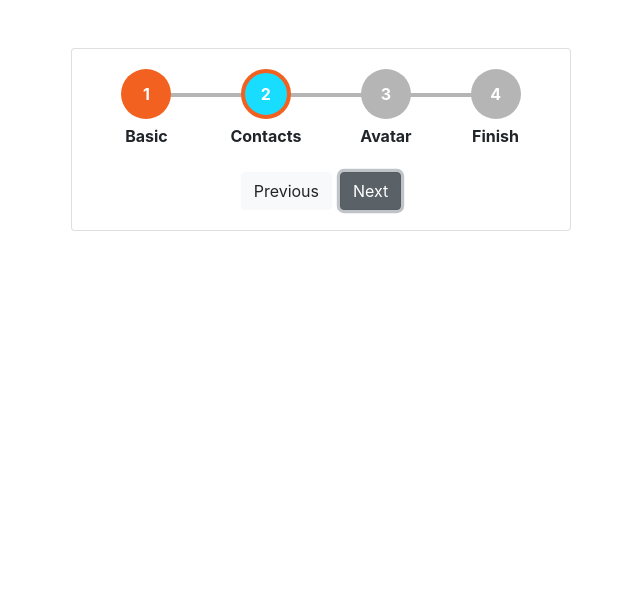
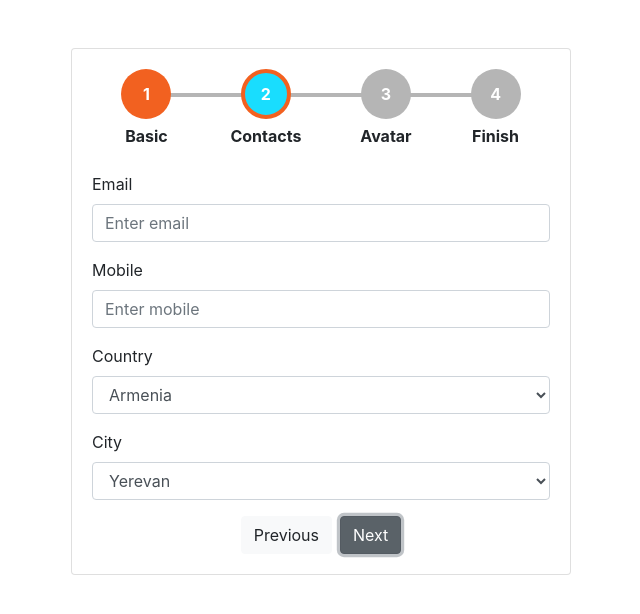
Before and after one commit to andryush/reg-form, a React (Create React App) app: page / in a window 1280 px wide. Both pictures are taken after typing "Sample", "Sample", "Sample123", "Sample123" into the empty fields and a click on the button "Next". Shown: the top 614 px of the page, without its empty margins (319-959 px from the left). Built offline with nearby package versions, Linux system fonts and the light colour scheme.

Commit message:
Step Contacts completed

```diff
--- a/src/components/App/App.jsx
+++ b/src/components/App/App.jsx
@@ -2,13 +2,11 @@ import React, { Component } from "react";
 import "./App.css";
 import "bootstrap/dist/css/bootstrap.css";
 
-import "../hoc/FormCard/FormCard";
 import FormCrad from "../hoc/FormCard/FormCard";
-// import Field from "../Field/Field";
-// import RadioButton from "../RadioButton/RadioButton";
 import ControlButtons from "../ControlButtons/ControlButtons";
 import StatusBar from "../StatusBar/StatusBar";
 import StepBasic from "../StepBasic/StepBasic";
+import StepContacts from "../StepContacts/StepContacts";
 
 class App extends Component {
   constructor() {
@@ -19,12 +17,18 @@ class App extends Component {
       password: "",
       repeatPassword: "",
       gender: "Male",
+      email: "",
+      mobile: "",
+      country: "6",
+      city: "Yerevan",
       step: 1,
       errors: {
         firstname: false,
         lastname: false,
         password: false,
         repeatPassword: false,
+        email: false,
+        mobile: false,
       },
     };
   }
@@ -54,6 +58,20 @@ class App extends Component {
 
     if (this.state.repeatPassword !== this.state.password) {
       errors.repeatPassword = "Must be equal password";
+    }
+
+    if (this.state.step === 2) {
+      if (
+        !/^\w+([.-]?\w+)*@\w+([.-]?\w+)*(\.\w{2,3})+$/.test(this.state.email)
+      ) {
+        errors.email = "Invalid email address";
+      }
+    }
+
+    if (this.state.step === 2) {
+      if (!this.state.mobile.match(/^\d{9}$/)) {
+        errors.mobile = "Invalid mobile. Must be 9 digits";
+      }
     }
 
     if (Object.keys(errors).length > 0) {
@@ -87,12 +105,16 @@ class App extends Component {
       password,
       repeatPassword,
       gender,
+      email,
+      mobile,
+      country,
+      city,
       step,
     } = this.state;
     return (
       <div className="container">
         <FormCrad>
-          <StatusBar step={step}/>
+          <StatusBar step={step} />
           <form>
             {step === 1 ? (
               <StepBasic
@@ -101,7 +123,16 @@ class App extends Component {
                 password={password}
                 repeatPassword={repeatPassword}
                 gender={gender}
-                step={step}
+                onChange={this.onChange}
+                errors={this.state.errors}
+              />
+            ) : null}
+            {step === 2 ? (
+              <StepContacts
+                email={email}
+                mobile={mobile}
+                country={country}
+                city={city}
                 onChange={this.onChange}
                 errors={this.state.errors}
               />
--- /dev/null
+++ b/src/components/Select/Select.jsx
@@ -0,0 +1,16 @@
+import React from "react";
+
+function Select(props) {
+  const { labelText, id, data, onChange, name, value } = props;
+  return (
+    <div className="form-group">
+      <label htmlFor={id}>{labelText}</label>
+      <select className="form-control" id={id} name={name} onChange={onChange} value={value}>
+        {data.map((el) => {
+          return <option key={el.name} value={el.id}>{el.name}</option>;
+        })}
+      </select>
+    </div>
+  );
+}
+export default Select;
--- /dev/null
+++ b/src/components/StepContacts/StepContacts.jsx
@@ -0,0 +1,66 @@
+import React from "react";
+import "./StepContacts.css";
+
+import Field from "../Field/Field";
+import Select from "../Select/Select";
+import ValidationError from "../ValidationError/ValidationError";
+
+import countries from "../../data/countries";
+import cities from "../../data/cities";
+
+function StepContacts(props) {
+  const { email, mobile, country, city, onChange, errors } = props;
+
+  const citiesFilter = (citiesList) => {
+    const cities = Object.values(citiesList);
+    const filtered = cities.filter((el) => el.country === parseInt(country));
+    return filtered;
+  };
+
+  return (
+    <>
+      <Field
+        id="email"
+        labelText="Email"
+        type="text"
+        placeHolder="Enter email"
+        name="email"
+        value={email}
+        onChange={onChange}
+        error={errors.email}
+      />
+      <ValidationError error={errors.email} />
+
+      <Field
+        id="mobile"
+        labelText="Mobile"
+        type="text"
+        placeHolder="Enter mobile"
+        name="mobile"
+        value={mobile}
+        onChange={onChange}
+        error={errors.mobile}
+      />
+      <ValidationError error={errors.mobile} />
+
+      <Select
+        id="countries"
+        labelText="Country"
+        data={countries}
+        onChange={onChange}
+        name="country"
+        value={country}
+      />
+
+      <Select
+        id="cities"
+        labelText="City"
+        data={citiesFilter(cities)}
+        onChange={onChange}
+        name="city"
+        value={city}
+      />
+    </>
+  );
+}
+export default StepContacts;
--- a/src/components/ValidationError/ValidationError.jsx
+++ b/src/components/ValidationError/ValidationError.jsx
@@ -4,7 +4,7 @@ function ValidationError(props) {
   return (
     <>
       {props.error ? (
-        <div class="alert alert-danger" role="alert">
+        <div className="alert alert-danger" role="alert">
           {props.error}
         </div>
       ) : null}
--- /dev/null
+++ b/src/data/cities.js
@@ -0,0 +1,35 @@
+export default {
+  "1": { country: 1, name: "Kyiv" },
+  "2": { country: 1, name: "Lviv" },
+  "3": { country: 1, name: "Odessa" },
+  "4": { country: 1, name: "Dnipro" },
+  "5": { country: 1, name: "Kharkiv" },
+
+  "6": { country: 2, name: "Berlin" },
+  "7": { country: 2, name: "Dortmund" },
+  "8": { country: 2, name: "Drezden" },
+  "9": { country: 2, name: "Hamburg" },
+  "10": { country: 2, name: "Koln" },
+
+  "11": { country: 3, name: "Paris" },
+  "12": { country: 3, name: "Lyon" },
+  "13": { country: 3, name: "Toulouse" },
+  "14": { country: 3, name: "Marseille" },
+  "15": { country: 3, name: "Bordeaux" },
+
+  "16": { country: 4, name: "Madrid" },
+  "17": { country: 4, name: "Barcelona" },
+  "18": { country: 4, name: "Sevilla" },
+  "19": { country: 4, name: "Bilbo" },
+  "20": { country: 4, name: "Malaga" },
+
+  "21": { country: 5, name: "Washington" },
+  "22": { country: 5, name: "San-Francisco" },
+  "23": { country: 5, name: "New-York" },
+  "24": { country: 5, name: "Las-Vegas" },
+  "25": { country: 5, name: "Miami" },
+
+  "26": { country: 6, name: "Yerevan" },
+  "27": { country: 6, name: "Gyumri" },
+  "28": { country: 6, name: "Ararat" },
+};
--- /dev/null
+++ b/src/data/countries.js
@@ -0,0 +1,26 @@
+export default [
+  {
+    id: 1,
+    name: "Ukraine",
+  },
+  {
+    id: 2,
+    name: "Germany",
+  },
+  {
+    id: 3,
+    name: "France",
+  },
+  {
+    id: 4,
+    name: "Spain",
+  },
+  {
+    id: 5,
+    name: "USA",
+  },
+  {
+    id: 6,
+    name: "Armenia",
+  },
+];
```
Also changed, not shown: src/components/StepContacts/StepContacts.css (added).
